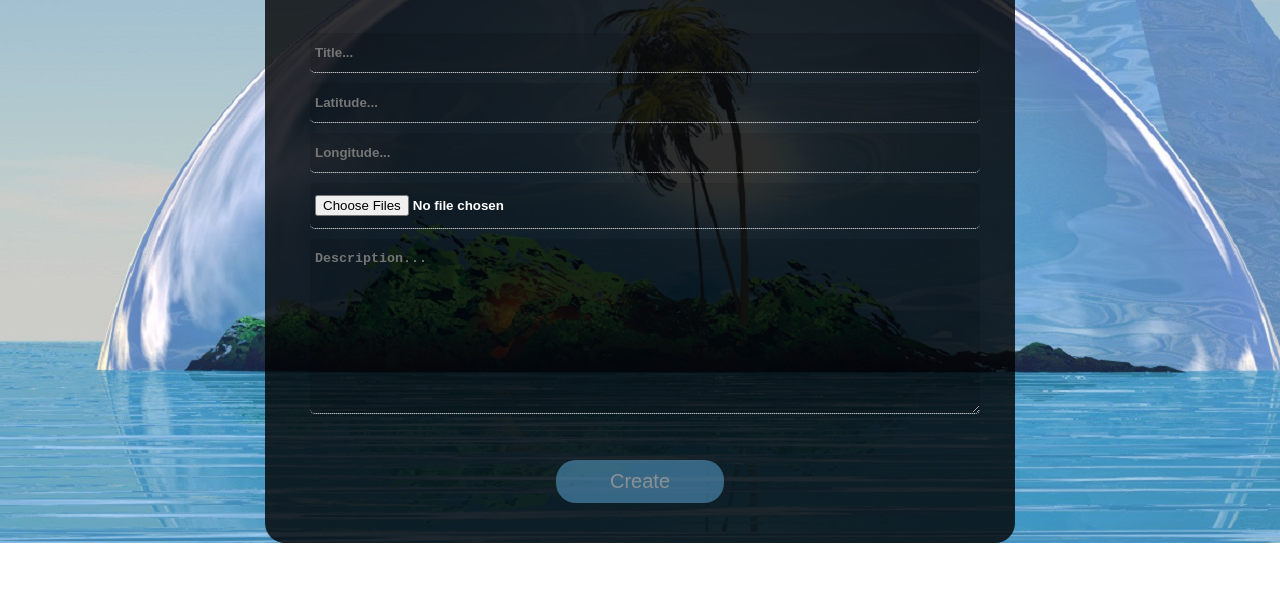
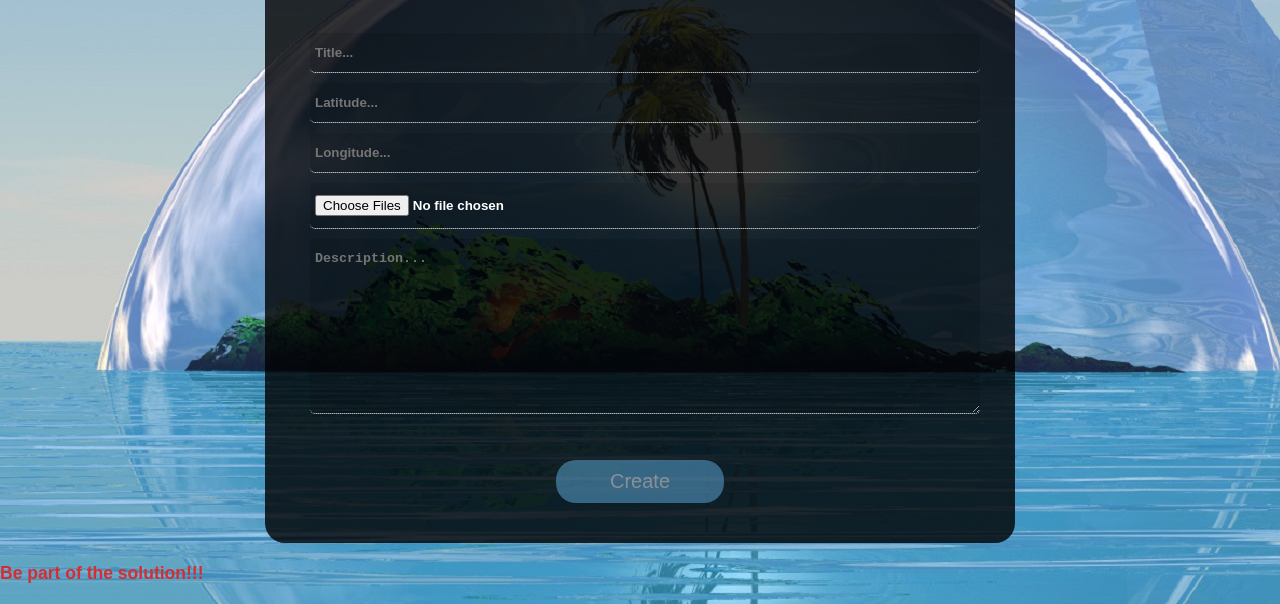
Before and after one commit to hustlaviola/campProject, a plain HTML site: page UI/redFlag.html in a window 1280 px wide. Shown: the part 402-1006 px from the top of the page. Before the commit the page ends 945 px from the top, so only its background shows below. Drawn offline with Linux system fonts and the light colour scheme.

Commit message:
Update redFlag.html

```diff
--- a/UI/redFlag.html
+++ b/UI/redFlag.html
@@ -26,5 +26,8 @@
 	            <input type="submit" value="Create">
 	        </form>
     	</div>
+    	<footer>
+    		<p><h3>Be part of the solution!!!</h3></p>
+    	</footer>
 	</body>
 </html>
```
